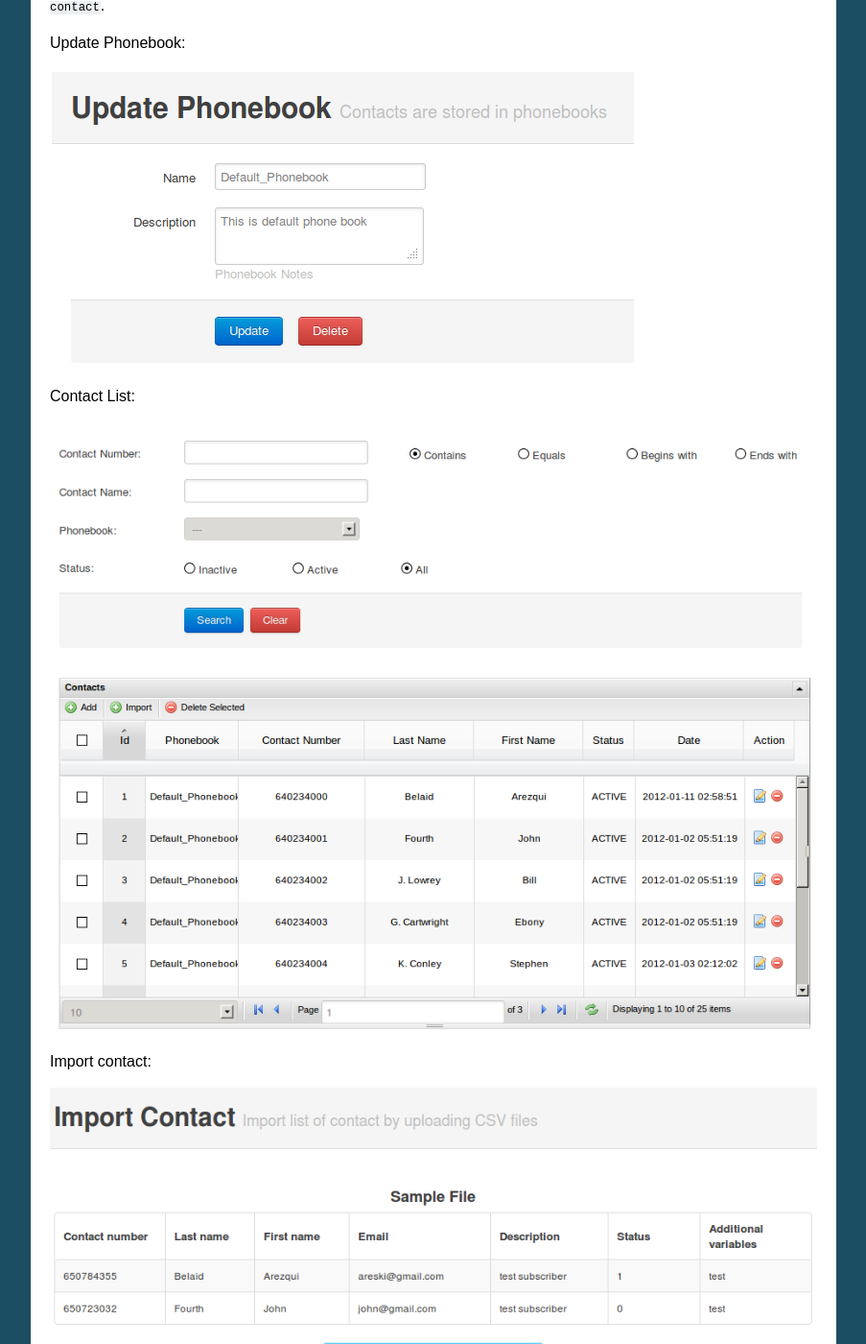
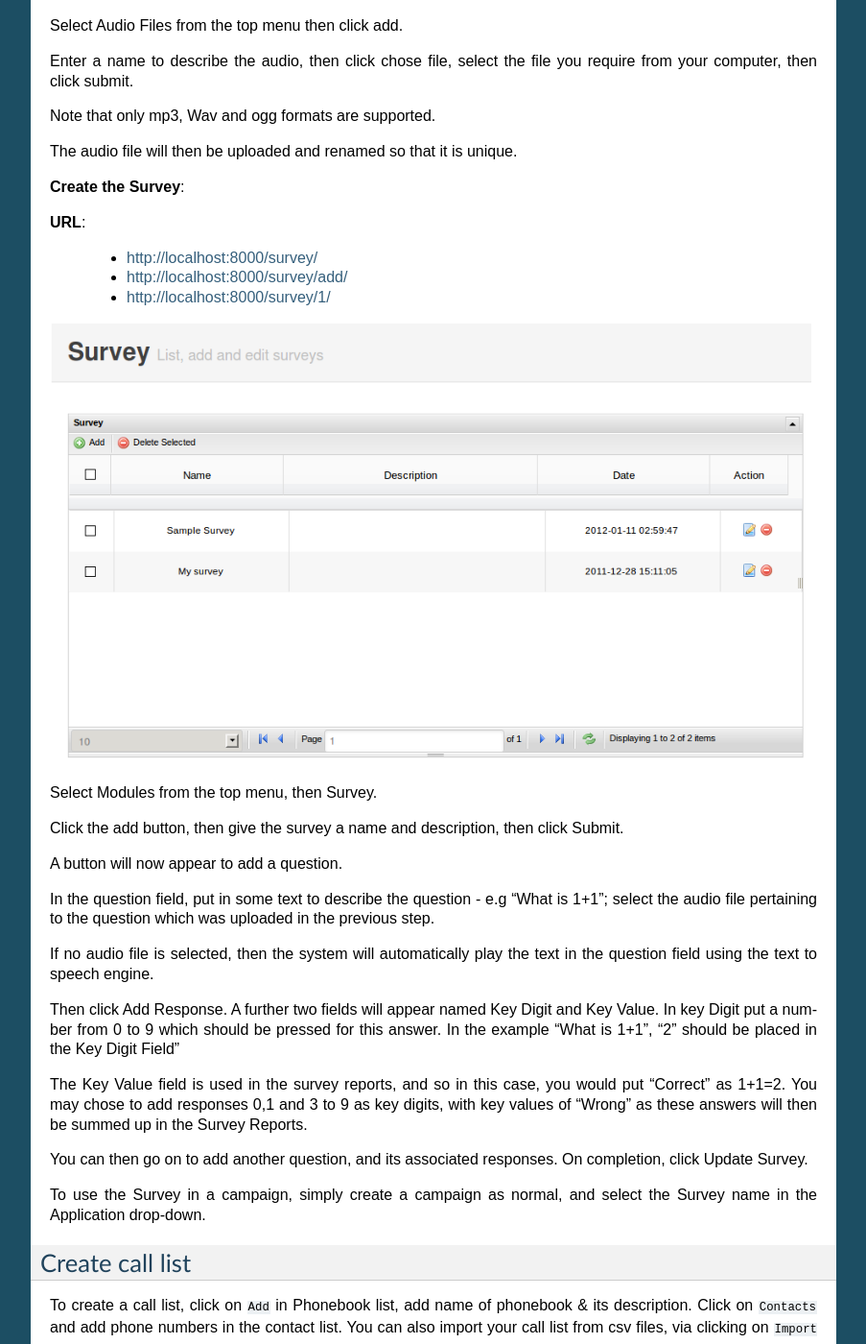
Before and after one commit to newfies-dialer/newfies-dialer, a Sphinx documentation site: the page built from docs/source/user-guide-doc/how_to_use_it.rst, in a window 1280 px wide and 1400 px high, scrolled down 2194 px. Shown: the whole window at 96% size, without its empty margins (198-1101 px from the left). Built offline with Sphinx 7.4.7, drawn with Linux system fonts in a browser that asks for light colours; some of the changed text lies outside the part shown.

Commit message:
Survey instructions

```diff
--- a/docs/source/user-guide-doc/how_to_use_it.rst
+++ b/docs/source/user-guide-doc/how_to_use_it.rst
@@ -86,10 +86,65 @@
 Create Survey
 -------------
 
-A number of surveys are provided with Newfies-Dialer. Click ``Add survey`` give the
-survey a name & add survey question with its responses. Coming soon ....
 
 .. image:: ../_static/images/customer/update_survey.png
+
+The survey application for Newfies-Dialer allows polls and surveys to be taken over the phone.
+
+Each contact is called, and then played a sound file. After the sound file is heard, the user can
+enter their answer through the phone keypad using keys 0 to 9.
+
+Therefore before creating the survey, the first job is to upload the audio for the survey. One audio
+file is required for each question.
+
+**Uploading Audio Files**:
+
+Select Audio Files from the top menu then click add.
+
+Enter a name to describe the audio, then click chose file, select the file you require from your
+computer, then click submit.
+
+Note that only mp3, Wav and ogg formats are supported.
+
+The audio file will then be uploaded and renamed so that it is unique.
+
+**Create the Survey**:
+
+**URL**:
+
+    * http://localhost:8000/survey/
+    * http://localhost:8000/survey/add/
+    * http://localhost:8000/survey/1/
+
+.. image:: ../_static/images/customer/survey_list.png
+
+Select Modules from the top menu, then Survey.
+
+Click the add button, then give the survey a name and description, then click Submit.
+
+A button will now appear to add a question.
+
+In the question field, put in some text to describe the question - e.g "What is 1+1"; select the audio
+file pertaining to the question which was uploaded in the previous step.
+
+If no audio file is selected, then the system will automatically play the text in the question field
+using the text to speech engine.
+
+Then click Add Response. A further two fields will appear named Key Digit and Key Value. In key Digit
+put a number from 0 to 9 which should be pressed for this answer. In the example "What is 1+1", "2"
+should be placed in the Key Digit Field"
+
+The Key Value field is used in the survey reports, and so in this case, you would put "Correct" as
+1+1=2. You may chose to add responses 0,1 and 3 to 9 as key digits, with key values of "Wrong" as
+these answers will then be summed up in the Survey Reports.
+
+You can then go on to add another question, and its associated responses. On completion, click
+Update Survey.
+
+To use the Survey in a campaign, simply create a campaign as normal, and select the Survey name in
+the Application drop-down.
+
+
 
 .. _call-list:
 
@@ -198,11 +253,10 @@
 Survey Report
 -------------
 
-coming soon...
-
-
 .. image:: ../_static/images/customer/surveyreport.png
 
+When the survey is complete, the survey results can be inspected by clicking Reporting on the top
+and selecting Survey Results from the drop-down.
 
 .. _Settings:
 
```
Also changed, not shown: other parts of docs/source/user-guide-doc/how_to_use_it.rst (+1 -1 lines).
